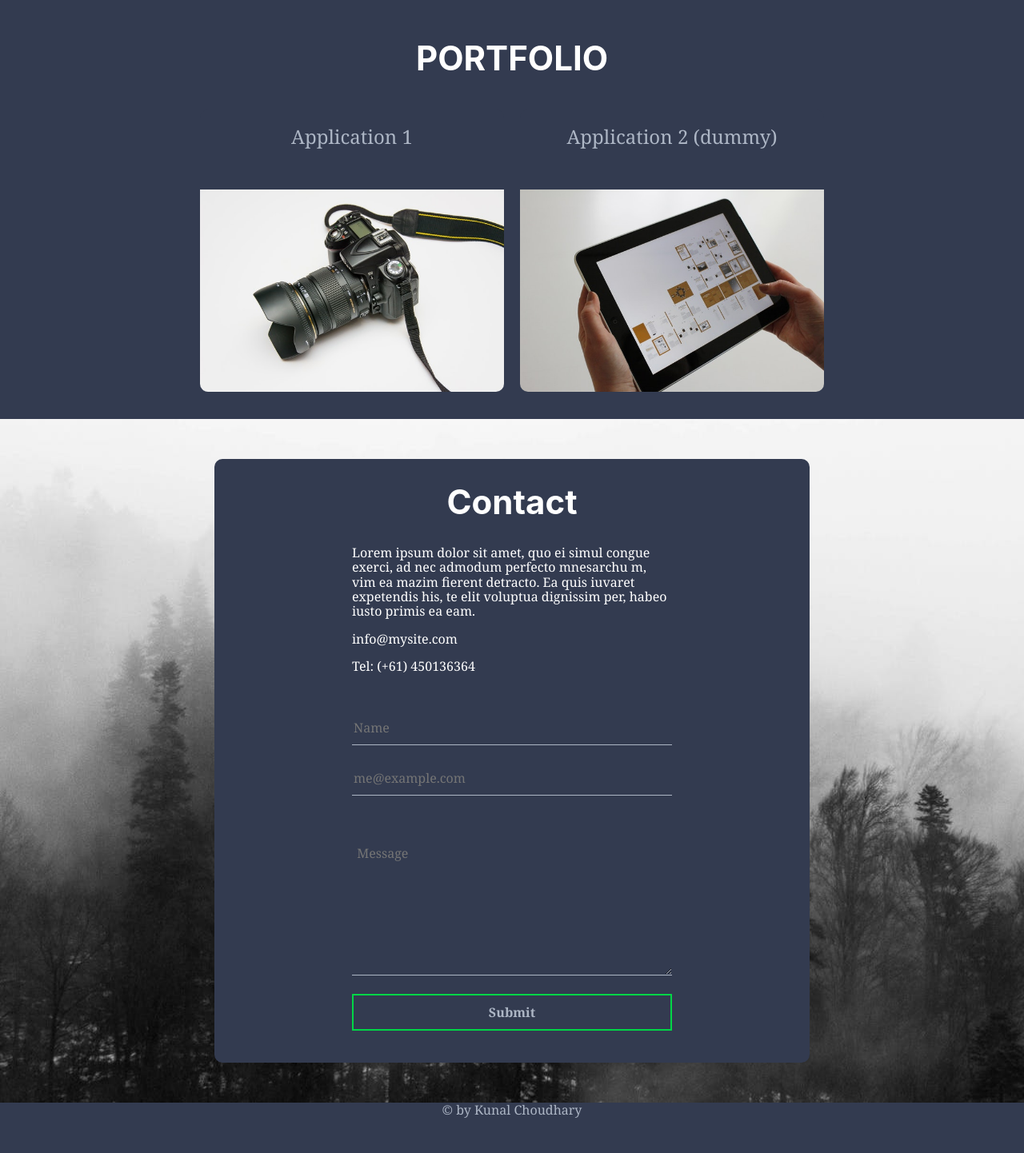
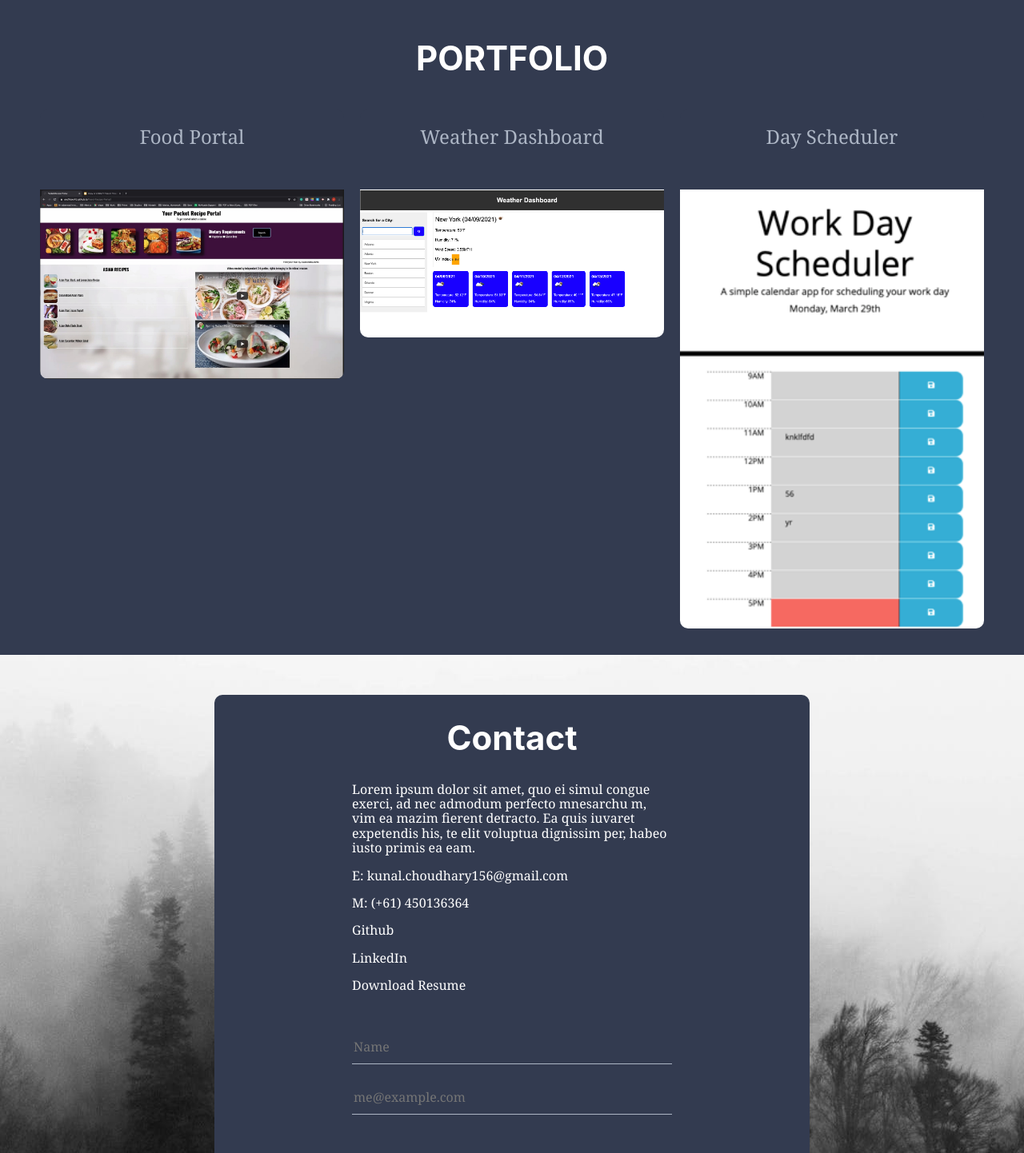
Before and after one commit to kunalc156/02-homework-bootcamp-kunal, a plain HTML site: page index.html in a window 1280 px wide. Shown: the part 2660-4102 px from the top of the page at 80% size. Drawn offline with nearby package versions, Linux system fonts and the light colour scheme.

Commit message:
updated portfolio added images and files

```diff
--- a/index.html
+++ b/index.html
@@ -100,12 +100,16 @@
             <div class='portfolio_box'>
 
                 <div class="card">
-                    <header>Application 1</header>
-                    <a href="https://kunalc156.github.io/01-homework-kunal/"> <img src="./assets/images/camera.jpg" alt="random image" /> </a>
+                    <header>Food Portal</header>
+                    <a href="https://and1roxx43.github.io/Food-Recipe-Portal/"> <img src="./assets/images/food_portal.jpeg" alt="Food Portal" /> </a>
                   </div>
                   <div class="card">
-                    <header>Application 2 (dummy)</header>
-                    <a href="https://kunalc156.github.io/01-homework-kunal/"> <img src="./assets/images/tablet.jpg" alt="random image" /> </a>
+                    <header>Weather Dashboard</header>
+                    <a href="https://kunalc156.github.io/06-weather-dashboard-kunal/"> <img src="./assets/images/weather_dashboard.png" alt="Weather Dashboard" /> </a>
+                  </div>
+                  <div class="card">
+                    <header>Day Scheduler</header>
+                    <a href="https://kunalc156.github.io/05-dayplanner-bootcamp-kunal/"> <img src="./assets/images/scheduler.png" alt="Day Scheduler" /> </a>
                   </div>
             </div>
         </section>
@@ -116,8 +120,12 @@
                 <div class="section-heading"> Contact</div>
                 <div class="contactpopupbox-content"> <p>Lorem ipsum dolor sit amet, quo ei simul congue exerci, ad nec admodum perfecto mnesarchu
                   m, vim ea mazim fierent detracto. Ea quis iuvaret expetendis his, te elit voluptua dignissim per, habeo iusto primis ea eam.</p>
-                  <p>info@mysite.com</p>
-                  <p>Tel: (+61) 450136364</p>
+                  <p>E: kunal.choudhary156@gmail.com</p>
+                  <p>M: (+61) 450136364</p>
+                  <p><a style='margin-left:0' href="https://github.com/kunalc156">Github</a> </p>
+                  <p><a  style='margin-left:0' href="https://www.linkedin.com/in/kunal-choudhary-3956a363/">LinkedIn</a> </p>
+                  <p><a  style='margin-left:0' href="./assets/files/resume.pdf">Download Resume</a> </p>
+
                 </div>
               </div>
               <div class="box-right">
```
Also changed, not shown: assets/images/food_portal.jpeg (added), assets/images/scheduler.png (added), assets/images/weather_dashboard.png (added), 4 other files.
